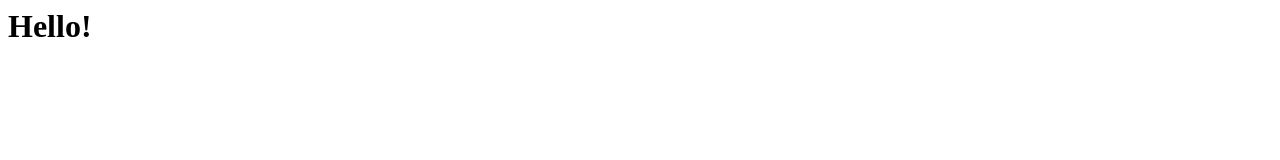
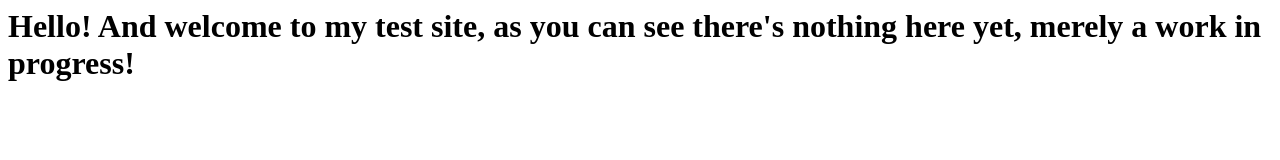
Before and after one commit to LadyAnnalise/TestSite, a plain HTML site: page index.html in a window 1280 px wide. Drawn offline with Linux system fonts and the light colour scheme.

Commit message:
Update index.html

```diff
--- a/index.html
+++ b/index.html
@@ -1 +1 @@
-<h1>Hello!</h1>
+<h1>Hello! And welcome to my test site, as you can see there's nothing here yet, merely a work in progress!</h1>
```
